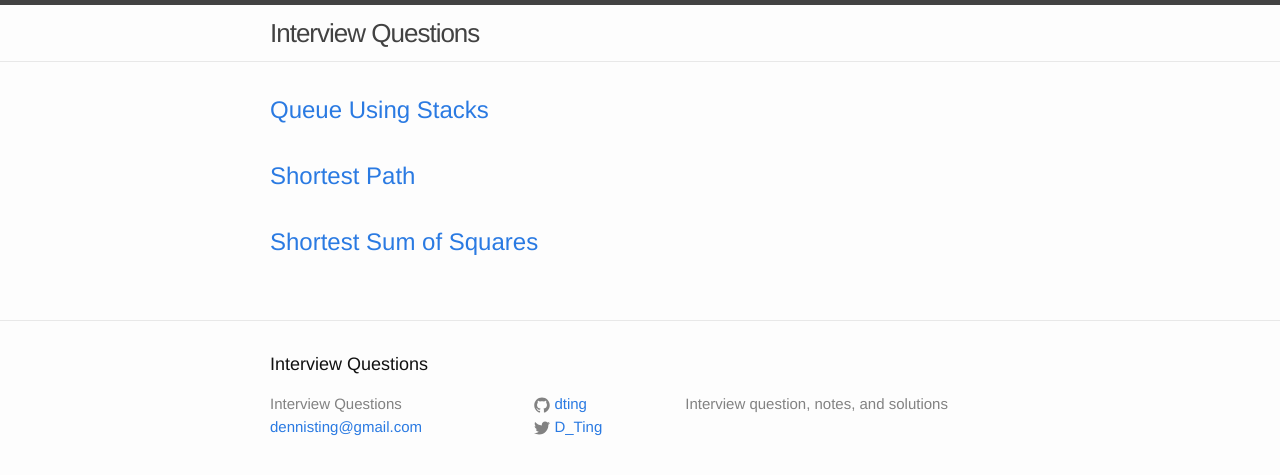
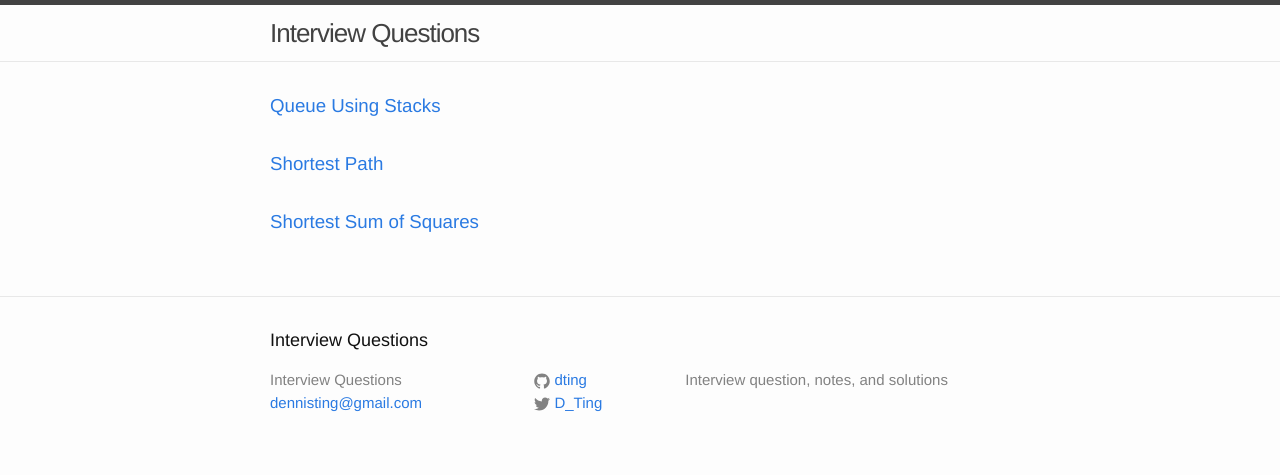
Before and after one commit to dting/interviewqs, a Jekyll site: the page built from index.html, in a window 1280 px wide. Shown: the top 475 px of the page. Built offline with Jekyll 4.4.1, drawn with Linux system fonts in a browser that asks for light colours.

Commit message:
Make titles on home page smaller

```diff
--- a/index.html
+++ b/index.html
@@ -9,9 +9,7 @@ layout: default
     {% for page in sorted_pages %}
     {% if page.title %}
     <li>
-      <h2>
-      <a class="page-link" href="{{ page.url | prepend: site.baseurl }}">{{ page.title }}</a>
-      </h2>
+      <h3><a class="page-link" href="{{ page.url | prepend: site.baseurl }}">{{ page.title }}</a></h3>
     </li>
     {% endif %}
     {% endfor %}
```
